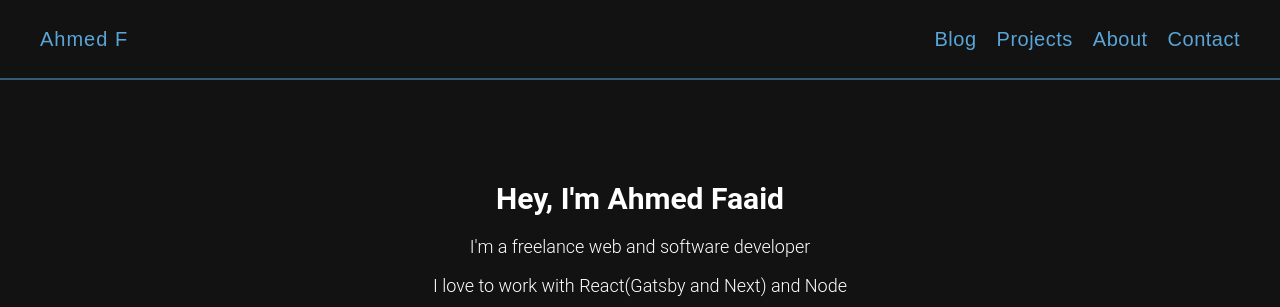
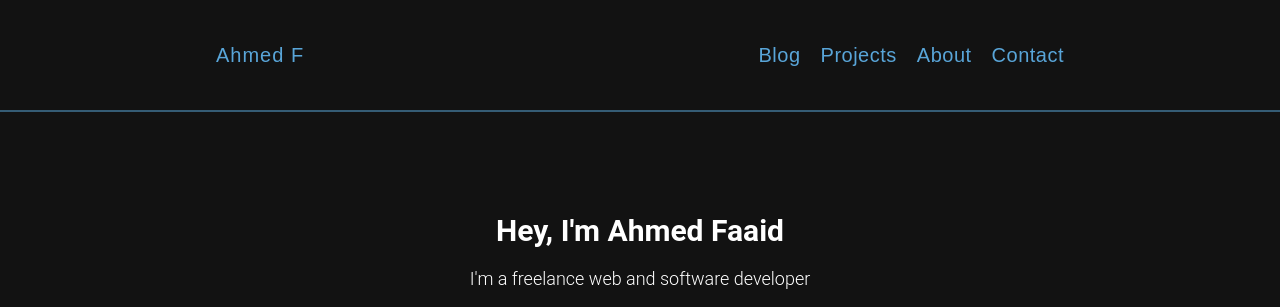
Before and after one commit to ahmedfaaid/ahmedfaaid-gatsby, a Gatsby site: page / in a window 1280 px wide. Shown: the top 307 px of the page. Built offline with nearby package versions, Linux system fonts and the light colour scheme; Gatsby itself is replaced by a stand-in of ours; some packages are replaced by stand-ins of ours.

Commit message:
reduced content width

```diff
--- a/root-wrapper.js
+++ b/root-wrapper.js
@@ -34,7 +34,7 @@
         {({ className, style, tokens, getLineProps, getTokenProps }) => (
           <div className='overflow-x-auto my-4 w-full'>
             <pre
-              className={`${className} p-4 float-left overflow-x-auto md:float-none`}
+              className={`${className} p-4 float-left overflow-auto`}
               style={style}
             >
               {tokens.map((line, i) => (
--- a/src/components/Navbar/Navbar.js
+++ b/src/components/Navbar/Navbar.js
@@ -10,8 +10,9 @@
   };
 
   return (
-    <nav className='py-6 text-primary border-b-2 border-primary border-opacity-50 md:relative'>
-      <div className='flex justify-between items-center px-4 md:mx-6'>
+    <nav className='py-6 text-primary border-b-2 border-primary border-opacity-50 md:relative w-full'>
+      <div className='w-full md:w-3/4 lg:2/3 mx-auto px-4 flex justify-between'>
+        <div className='inline-flex justify-between items-center w-full sm:w-auto px-4 md:mx-6'>
           <div>
             <Link
               to='/'
@@ -38,8 +39,8 @@
         </div>
         <div
           className={`${
-          menuOpen ? 'flex' : 'hidden md:flex'
-        } justify-center md:justify-end items-center text-center bg-dark-1 md:bg-transparent absolute top-0 md:top-1/2 right-0 h-screen md:h-auto w-full md:w-auto z-10 md:pr-4 md:mr-6 md:transform md:-translate-y-1/2`}
+            menuOpen ? 'flex' : 'hidden md:inline-flex'
+          } justify-center md:justify-end items-center text-center bg-dark-1 md:bg-transparent absolute md:relative top-0 right-0 h-screen md:h-auto md:w-auto z-10 md:pr-4 md:mr-6`}
         >
           <ul className='md:flex md:items-center'>
             <li className='mb-3 md:mb-0 py-4 text-2xl md:text-xl md:font-heading md:mr-5 tracking-wide font-light'>
@@ -56,6 +57,7 @@
             </li>
           </ul>
         </div>
+      </div>
     </nav>
   );
 }
```
Lines whose indentation alone changed are shown as unchanged.
